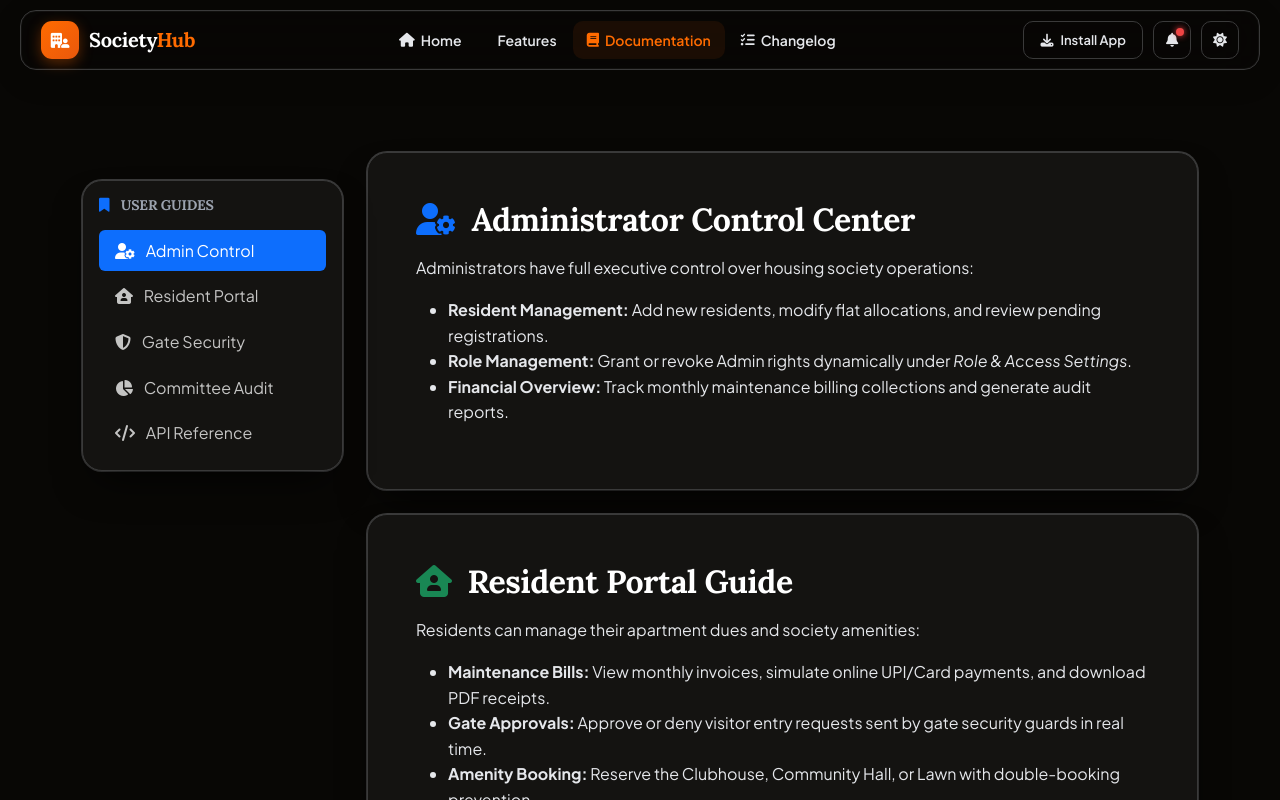
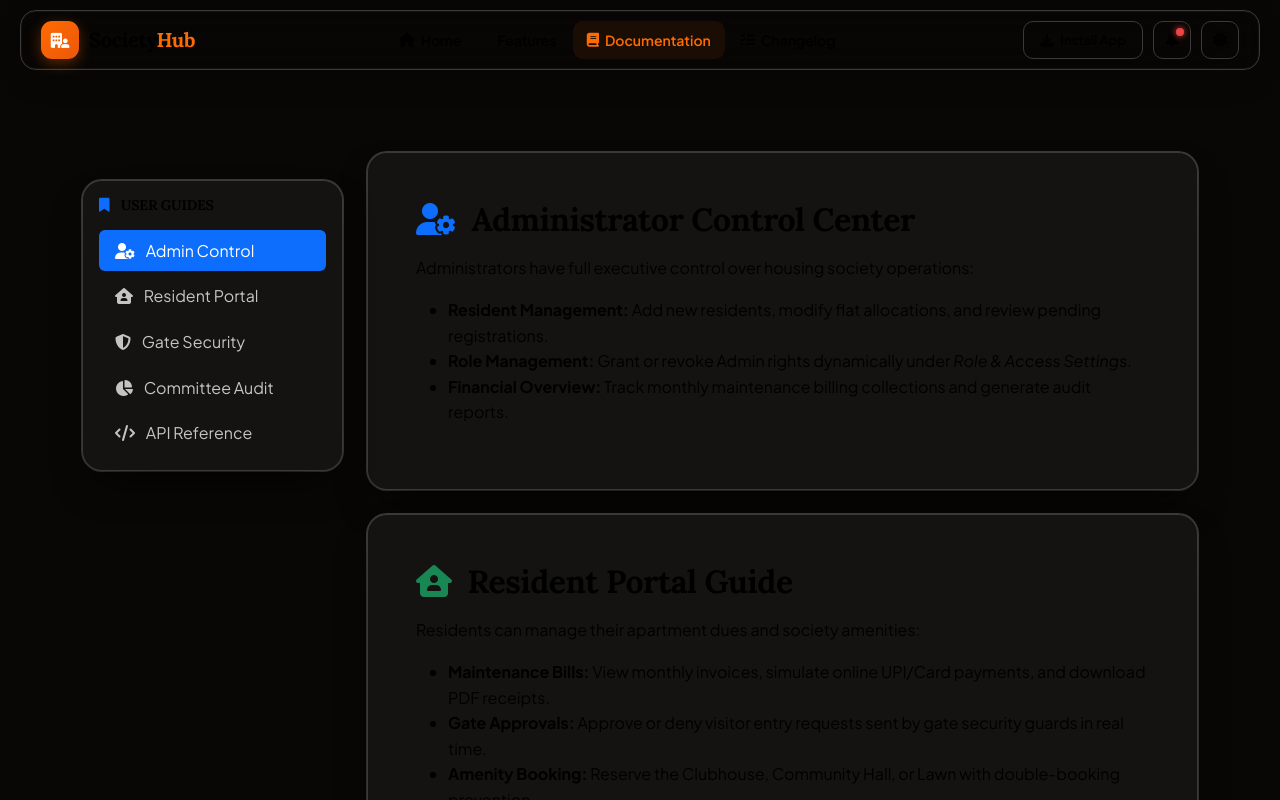
Before and after one commit to jenilbarad089-eng/SSM, a website: page public/docs.html in a window 1280 px wide. Both pictures are taken after a click on the button "Toggle Light/Dark Theme". Shown: the top 800 px of the page. Drawn offline with nearby package versions, Linux system fonts and the light colour scheme.

Commit message:
Update dark mode font colors to black after login

```diff
--- a/public/css/style.css
+++ b/public/css/style.css
@@ -70,13 +70,13 @@
   --accent-success: #10B981;
   --accent-warning: #F59E0B;
   --accent-danger: #EF4444;
-  --text-heading: #FFFFFF;
-  --text-primary: #F8FAFC;
-  --text-secondary: #E5E7EB;
-  --text-muted: #9CA3AF;
+  --text-heading: #000000;
+  --text-primary: #000000;
+  --text-secondary: #000000;
+  --text-muted: #000000;
   --input-bg: #161512;
   --input-border: #3A3A3A;
-  --input-text: #FFFFFF;
+  --input-text: #000000;
   --input-placeholder: #9CA3AF;
   --shadow-card: 0 20px 40px -15px rgba(0, 0, 0, 0.8), 0 0 0 1px #3A3A3A;
   --shadow-glow: 0 0 30px rgba(255, 107, 0, 0.35);
```
